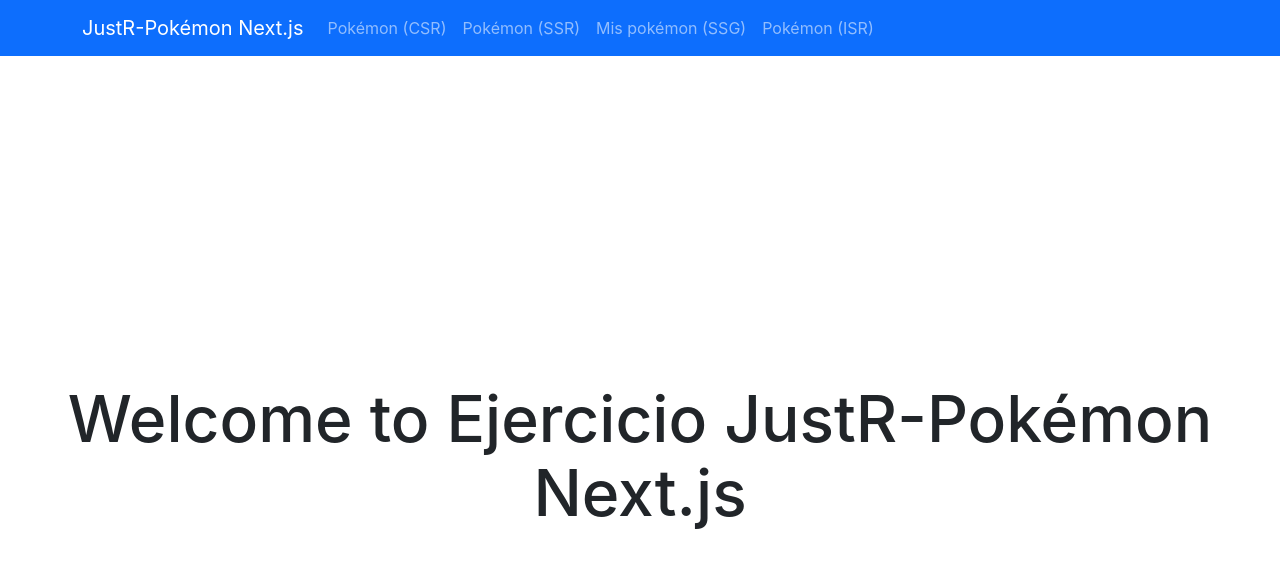
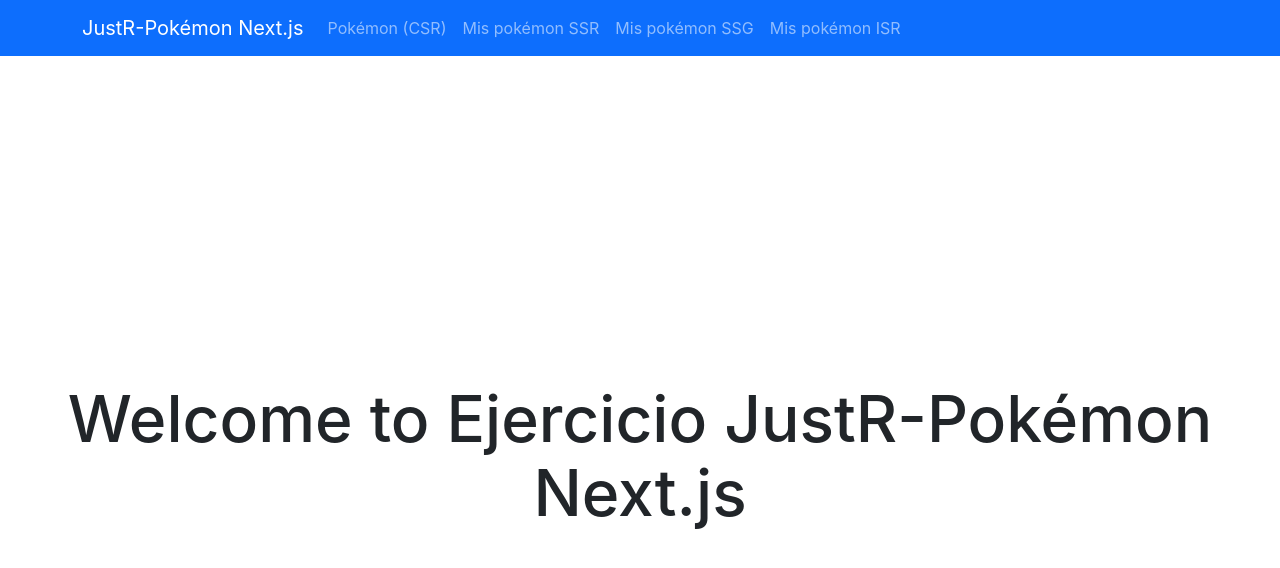
Before and after one commit to alext100/W08-pokemons-next, a Next.js app: page / in a window 1280 px wide. Shown: the top 568 px of the page. Built offline with nearby package versions, Linux system fonts and the light colour scheme.

Commit message:
Header link ssg fixed

```diff
--- a/components/Header/Header.js
+++ b/components/Header/Header.js
@@ -14,13 +14,13 @@ const Header = () => {
               <NavLink className={styles.headerLink}>Pokémon (CSR)</NavLink>
             </Link>
             <Link href="/ssr" passHref>
-              <NavLink className={styles.headerLink}>Pokémon (SSR)</NavLink>
+              <NavLink className={styles.headerLink}>Mis pokémon SSR</NavLink>
             </Link>
-            <Link href="/csg" passHref>
-              <NavLink className={styles.headerLink}>Mis pokémon (SSG)</NavLink>
+            <Link href="/ssg" passHref>
+              <NavLink className={styles.headerLink}>Mis pokémon SSG</NavLink>
             </Link>
             <Link href="/isr" passHref>
-              <NavLink className={styles.headerLink}>Pokémon (ISR)</NavLink>
+              <NavLink className={styles.headerLink}>Mis pokémon ISR</NavLink>
             </Link>
           </Nav>
         </Navbar.Collapse>
--- a/pages/csr/index.js
+++ b/pages/csr/index.js
@@ -14,9 +14,9 @@ const PokemonCSR = () => {
       const urlList = pokemonsList.map((pokemon) => pokemon.url);
       const result = await Promise.all(urlList.map((url) => fetch(url)));
       const pokemons = await Promise.all(result.map((res) => res.json()));
-      setPokemon(pokemons, pokemonsList);
+      setPokemon(pokemons);
     })();
-  }, [pokemons]);
+  }, [pokemons, pokemonsList]);
 
   return (
     <>
```
